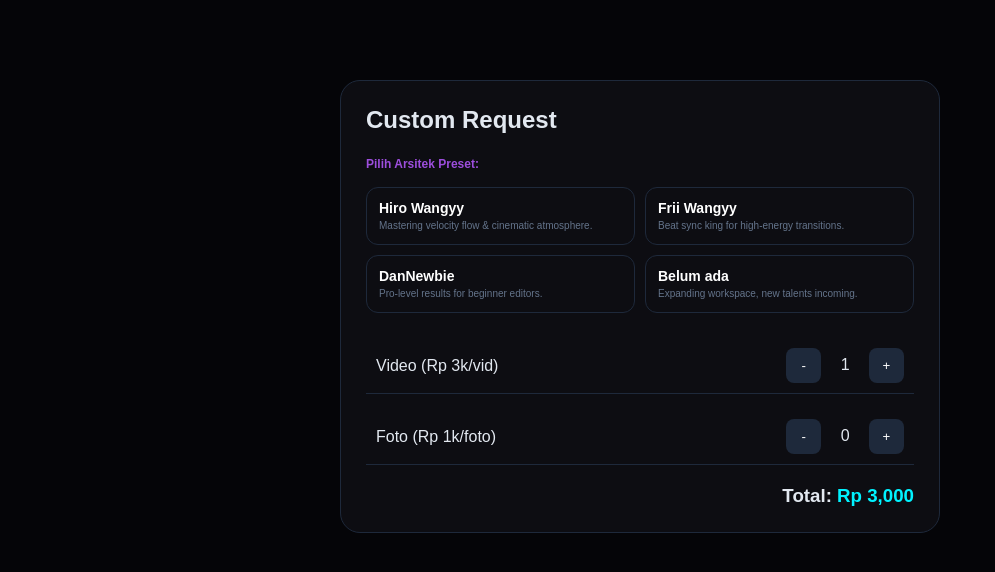
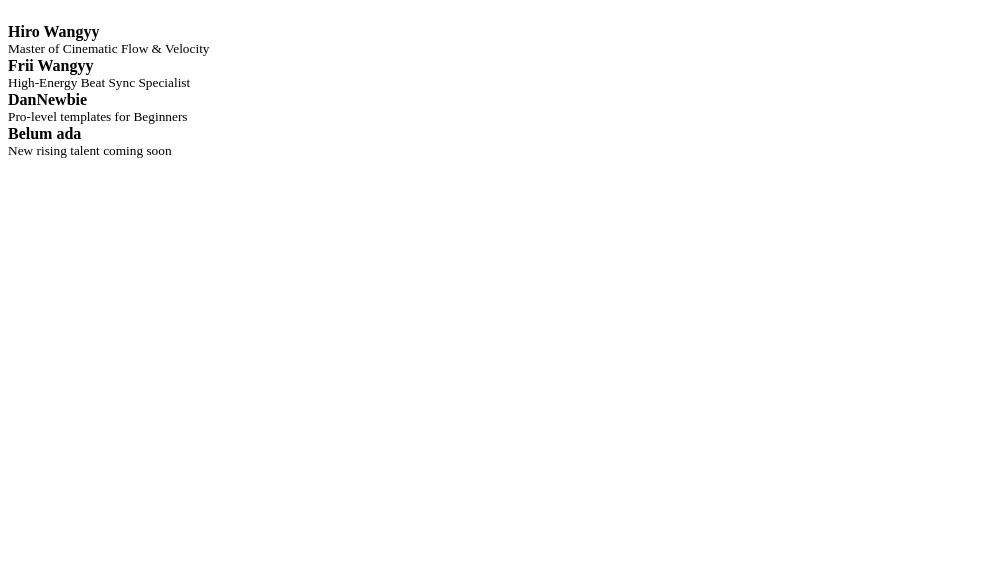
Before and after one commit to yaya793/Prime-Horizon-Shop, a plain HTML site: page index.html in a window 1280 px wide. Shown: the whole page, without its empty margins (0-995 px from the left). Drawn offline with Linux system fonts and the light colour scheme.

Commit message:
Update index.html

```diff
--- a/index.html
+++ b/index.html
@@ -1,105 +1,17 @@
-<!DOCTYPE html>
-<html lang="id">
-<head>
-    <meta charset="UTF-8">
-    <meta name="viewport" content="width=device-width, initial-scale=1.0">
-    <title>EB | Cyber-Tech Studio</title>
-    <style>
-        /* TEMA: MIDNIGHT CYBER-TECH */
-        :root {
-            --bg: #050508;
-            --card-bg: #0d0d12;
-            --accent-cyan: #00f2ff;
-            --accent-purple: #9d4edd;
-            --text: #e2e8f0;
-            --text-dim: #64748b;
-            --border: #1e293b;
-        }
-        * { margin: 0; padding: 0; box-sizing: border-box; font-family: 'Plus Jakarta Sans', sans-serif; }
-        body { background: var(--bg); color: var(--text); padding-top: 80px; }
-
-        .card { background: var(--card-bg); border: 1px solid var(--border); border-radius: 20px; padding: 25px; margin-bottom: 20px; }
-
-        /* SISTEM KREATOR */
-        .creator-grid { display: grid; grid-template-columns: 1fr 1fr; gap: 10px; margin-top: 15px; }
-        .creator-chip { border: 1px solid var(--border); padding: 12px; border-radius: 12px; cursor: pointer; transition: 0.3s; }
-        .creator-chip:hover, .creator-chip.selected { border-color: var(--accent-cyan); background: rgba(0, 242, 255, 0.05); }
-        .creator-name { font-weight: 800; font-size: 14px; color: #fff; }
-        .creator-desc { font-size: 10px; color: var(--text-dim); margin-top: 4px; line-height: 1.2; }
-
-        /* COUNTER */
-        .row-calc { display: flex; justify-content: space-between; align-items: center; margin-bottom: 15px; padding: 10px; border-bottom: 1px solid var(--border); }
-        .counter-btn { width: 35px; height: 35px; background: var(--border); border: none; color: #fff; border-radius: 8px; cursor: pointer; }
-    </style>
-</head>
-<body>
-
-<div id="page-custom" class="card" style="max-width: 600px; margin: auto;">
-    <h2 style="margin-bottom: 20px;">Custom Request</h2>
-
-    <div id="creatorArea">
-        <span style="font-size: 12px; font-weight: 700; color: var(--accent-purple);">Pilih Arsitek Preset:</span>
-        <div class="creator-grid">
+<div class="creator-selection-area" id="creatorArea" style="display: block;">
+    <span style="font-size: 12px; font-weight: 700; color: #fff;">Pilih Arsitek Preset Kreator:</span>
+    <div class="creator-select-grid">
         <div class="creator-chip" onclick="selectCreator(this, 'Hiro Wangyy')">
-                <div class="creator-name">Hiro Wangyy</div>
-                <div class="creator-desc">Mastering velocity flow & cinematic atmosphere.</div>
+            <strong>Hiro Wangyy</strong><br><small>Master of Cinematic Flow & Velocity</small>
         </div>
         <div class="creator-chip" onclick="selectCreator(this, 'Frii Wangyy')">
-                <div class="creator-name">Frii Wangyy</div>
-                <div class="creator-desc">Beat sync king for high-energy transitions.</div>
+            <strong>Frii Wangyy</strong><br><small>High-Energy Beat Sync Specialist</small>
         </div>
         <div class="creator-chip" onclick="selectCreator(this, 'DanNewbie')">
-                <div class="creator-name">DanNewbie</div>
-                <div class="creator-desc">Pro-level results for beginner editors.</div>
+            <strong>DanNewbie</strong><br><small>Pro-level templates for Beginners</small>
         </div>
         <div class="creator-chip" onclick="selectCreator(this, 'Belum ada')">
-                <div class="creator-name">Belum ada</div>
-                <div class="creator-desc">Expanding workspace, new talents incoming.</div>
+            <strong>Belum ada</strong><br><small>New rising talent coming soon</small>
         </div>
     </div>
 </div>
-
-    <div style="margin-top: 25px;">
-        <div class="row-calc">
-            <span>Video (Rp 3k/vid)</span>
-            <div>
-                <button class="counter-btn" onclick="update('v', -1)">-</button>
-                <span id="qtyV" style="margin: 0 15px;">1</span>
-                <button class="counter-btn" onclick="update('v', 1)">+</button>
-            </div>
-        </div>
-        <div class="row-calc">
-            <span>Foto (Rp 1k/foto)</span>
-            <div>
-                <button class="counter-btn" onclick="update('f', -1)">-</button>
-                <span id="qtyF" style="margin: 0 15px;">0</span>
-                <button class="counter-btn" onclick="update('f', 1)">+</button>
-            </div>
-        </div>
-    </div>
-
-    <h3 style="text-align: right; margin-top: 20px;">Total: <span id="totalPrice" style="color: var(--accent-cyan);">Rp 0</span></h3>
-</div>
-
-<script>
-    let vCount = 1, fCount = 0;
-
-    function update(type, delta) {
-        if(type === 'v') { vCount = Math.max(1, vCount + delta); document.getElementById('qtyV').innerText = vCount; }
-        else { fCount = Math.max(0, fCount + delta); document.getElementById('qtyF').innerText = fCount; }
-        calc();
-    }
-
-    function selectCreator(el, name) {
-        document.querySelectorAll('.creator-chip').forEach(c => c.classList.remove('selected'));
-        el.classList.add('selected');
-    }
-
-    function calc() {
-        let total = (vCount * 3000) + (fCount * 1000);
-        document.getElementById('totalPrice').innerText = "Rp " + total.toLocaleString();
-    }
-    calc();
-</script>
-</body>
-</html>
```
Lines whose indentation alone changed are shown as unchanged.
